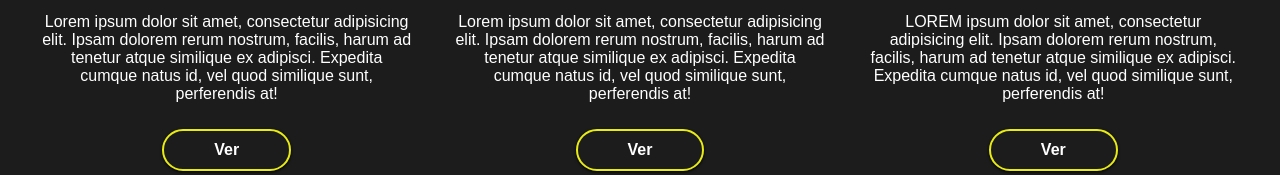
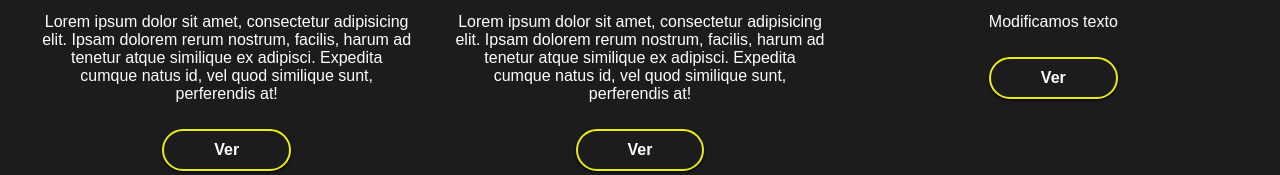
Before and after one commit to jlnares/gitfacilito, a plain HTML site: page index.html in a window 1280 px wide. Shown: the part 1023-1198 px from the top of the page. Drawn offline with nearby package versions, Linux system fonts and the light colour scheme; a web font is replaced by a local one.

Commit message:
Cambiamos texto de LINKEDIN

```diff
--- a/index.html
+++ b/index.html
@@ -65,7 +65,7 @@
             <article class="block">
                 <i class="icon-social fa fa-linkedin"></i>
                 <h3><a href="#" target="_blank">Linkedin</a></h3>
-                <p>LOREM ipsum dolor sit amet, consectetur adipisicing elit. Ipsam dolorem rerum nostrum, facilis, harum ad tenetur atque similique ex adipisci. Expedita cumque natus id, vel quod similique sunt, perferendis at!</p>
+                <p>Modificamos texto</p>
                 <a href="#" , class="btn" target="_blank">Ver</a>
             </article>
             <article class="block">
```
